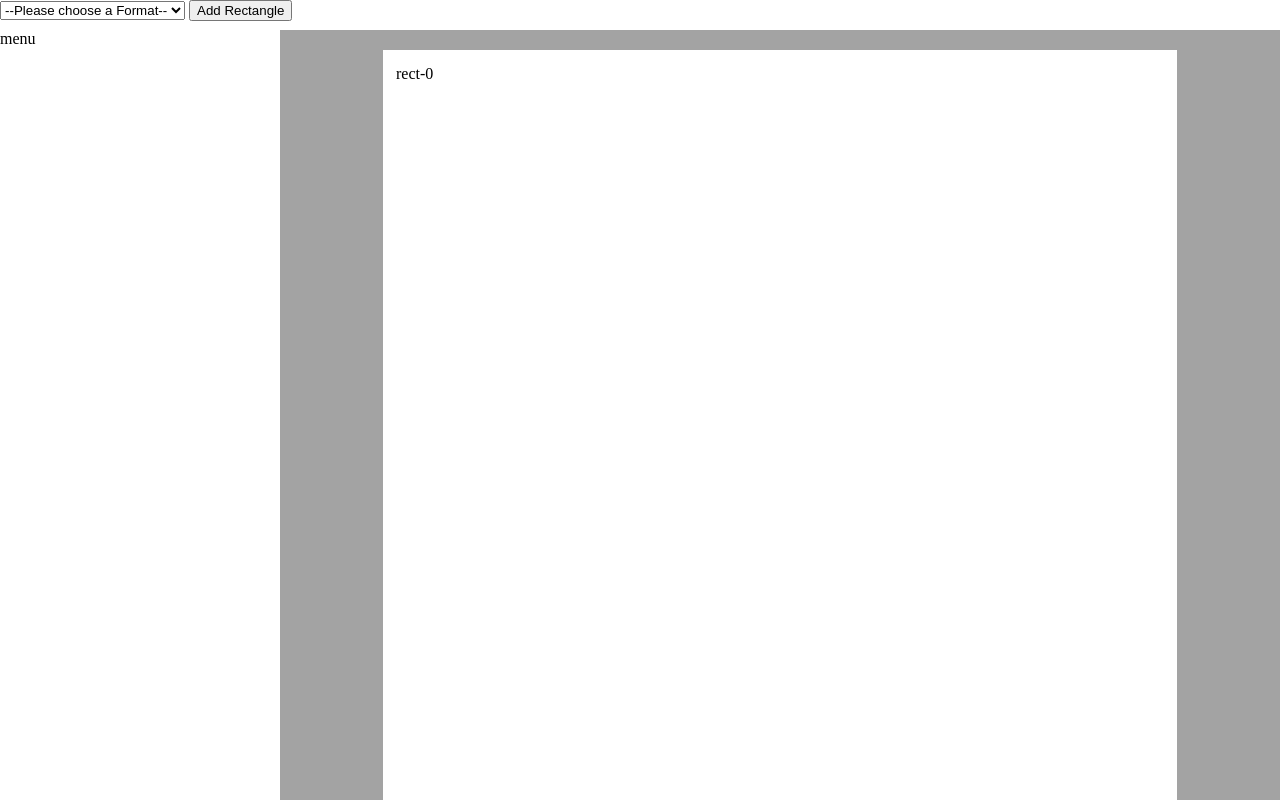
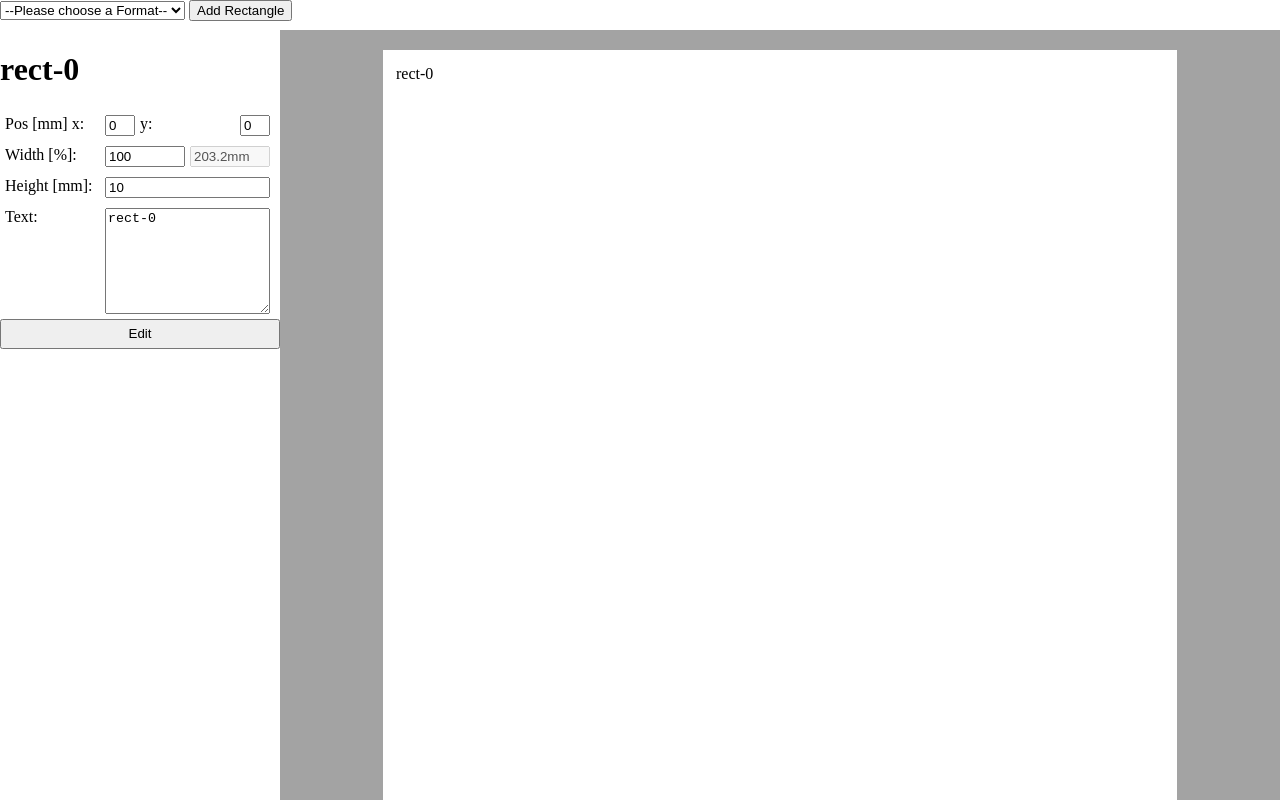
Before and after one commit to Saturn91/simpleTextEditorOnline, a plain HTML site: page index.html in a window 1280 px wide. Both pictures are taken after a click on the button "Add Rectangle". Shown: the top 800 px of the page. Drawn offline with Linux system fonts and the light colour scheme.

Commit message:
[ADD] edit form

```diff
--- a/index.html
+++ b/index.html
@@ -21,7 +21,31 @@
         <button id='addRectangleBtn'>Add Rectangle</button>
     </div>
     <div class="container">
-        <div class='menu'>menu</div>
+        <div class='menu'>
+            <form action="/action_page.php" class='hidden' id='elementForm'>
+                <h1 id='title-input'>Rect-0</h1>
+                <div class='input-line'>
+                    <label for="positionX">Pos [mm] x:</label>
+                    <input type="number" id="positionX-input" name="positionX" value="0">
+                    <label for="positionY">y:</label>
+                    <input type="number" id="positionY-input" name="positionY" value="0">
+                </div>
+                <div class='input-line'>
+                    <label for="width">Width [%]:</label>
+                    <input type="number" id="width-input" name="width" value="0">
+                    <input type="string" id="actualWidth-display" value="0px" disabled='true'>
+                </div>
+                <div class='input-line'>
+                    <label for="height">Height [mm]:</label>
+                    <input type="number" id="height-input" name="height" value="0">
+                </div>
+                <div class='input-line'>
+                    <label for="text">Text:</label>
+                    <textarea id='text-input' name='text'></textarea>
+                </div>
+                <button class='form-end-btn' type='button' id='edit-rect-btn'>Edit</button>
+            </form>
+        </div>
         <div class='editor center-children-horizontal'>
             <div id='visible-outline-page' class='visible-outline center-children-horizontal'>
                 <div id='printable-area' class='printable-area'>
--- a/scripts.js
+++ b/scripts.js
@@ -8,3 +8,13 @@ setElementSize(printableArea, actualFormat.printableWidth, actualFormat.printabl
 document.getElementById('addRectangleBtn').addEventListener('click', () => {
     AddRectangle();
 })
+
+document.getElementById('elementForm').addEventListener('change', () => {
+    submitChanges();
+});
+
+const widthAsMM = document.getElementById('actualWidth-display');
+const widthAsProcent = document.getElementById('width-input');
+widthAsProcent.onchange = () => {
+    widthAsMM.value = convertToStyleStringProzent(widthAsProcent.value);
+}
--- a/scripts/htmlElement.service.js
+++ b/scripts/htmlElement.service.js
@@ -6,11 +6,12 @@ function setElementSize(element, width, height) {
 }
 
 function positionHTMLElement(element, x, y) {
-    element.style.left =  convertToStyleStringMM(x);
-    element.style.top =  convertToStyleStringMM(y);
+    element.style.setProperty("left", x);
+    element.style.setProperty("top", y);
 }
 
 function renderElement(element, rectangle, innerHtml, classElements) {
+    element.style = "";
     setElementSize(element,  rectangle.width, rectangle.height);
     positionHTMLElement(element, rectangle.x, rectangle.y);
     element.innerText = innerHtml;
--- a/scripts/menu.actions.js
+++ b/scripts/menu.actions.js
@@ -1,10 +1,44 @@
 const rectangleManager = new RectangleManager();
 
+let actualRectangle = undefined;
+
 function AddRectangle() {
-    rectangleManager.addRectangle(new Rectangle(0, 0, 100, 10));
+    openMenu(rectangleManager.addRectangle(new Rectangle(0, 0, 100, 10)));
 }
 
 function openMenu(id) {
-    console.log(rectangleManager.rectangles[id]);
-    console.log(id + " was opened!");
+    const elementForm = document.getElementById('elementForm');
+    if (elementForm.classList.contains('hidden')) elementForm.classList.remove('hidden');
+    fillMenuValues(rectangleManager.rectangles[id]);
 }
+
+function fillMenuValues(element) {
+    actualRectangle = element;
+    document.getElementById('title-input').innerText = element.div.id;
+    document.getElementById('positionX-input').value = convertMMStyleToNumber(element.rect.x);
+    document.getElementById('positionY-input').value = convertMMStyleToNumber(element.rect.y);
+    document.getElementById('width-input').value = convertMMToProcent(element.rect.width);
+    document.getElementById('actualWidth-display').value = element.rect.width;
+    document.getElementById('height-input').value = convertMMStyleToNumber(element.rect.height);
+    document.getElementById('text-input').value = element.div.innerText;
+}
+
+function getRectangleObjFromForm() {
+    let temp = actualRectangle.div;
+    temp.innerText = document.getElementById('text-input').value;
+    return {
+        rect: new Rectangle(
+            document.getElementById('positionX-input').value,
+            document.getElementById('positionY-input').value,
+            document.getElementById('width-input').value,
+            document.getElementById('height-input').value
+        ),
+        div: temp
+    }
+}
+
+function submitChanges() {
+    rectangleManager.rectangles[document.getElementById('title-input').innerText] = getRectangleObjFromForm();
+    const formInput = rectangleManager.rectangles[document.getElementById('title-input').innerText];
+    renderElement(actualRectangle.div, formInput.rect, formInput.div.innerText, []);
+}
--- a/scripts/rectangles/reactangleManager.js
+++ b/scripts/rectangles/reactangleManager.js
@@ -21,5 +21,6 @@ class RectangleManager {
 
 
         this.counter ++;
+        return id;
     }
 }
--- a/scripts/utils.js
+++ b/scripts/utils.js
@@ -9,3 +9,7 @@ function convertMMStyleToNumber(style) {
 function convertToStyleStringProzent(number) {
     return (number / 100 * convertMMStyleToNumber(actualFormat.printableWidth)) + "mm";
 }
+
+function convertMMToProcent(style) {
+    return convertMMStyleToNumber(style) / convertMMStyleToNumber(actualFormat.printableWidth) * 100;
+}
--- a/styles.css
+++ b/styles.css
@@ -40,6 +40,7 @@ body {
 
 .printable-area {
     background-color: rgb(255, 255, 255);
+    position: relative;
 }
 
 .editor-rect {
@@ -50,3 +51,34 @@ body {
     background-color: rgb(100, 100, 100);
     color: white;
 }
+
+.hidden {
+    display: none;
+}
+
+.input-line {
+    padding: 5px;
+    display: flex;
+    justify-content: stretch;
+}
+
+.input-line label {
+    min-width: 100px;
+}
+
+.input-line input {
+    width: 100%;
+    margin-right: 5px;
+}
+
+.input-line textarea {
+    width: 100%;
+    margin-right: 5px;
+    min-height: 100px;
+    resize: vertical;
+}
+
+.form-end-btn {
+    width: 100%;
+    height: 30px;
+}
```
